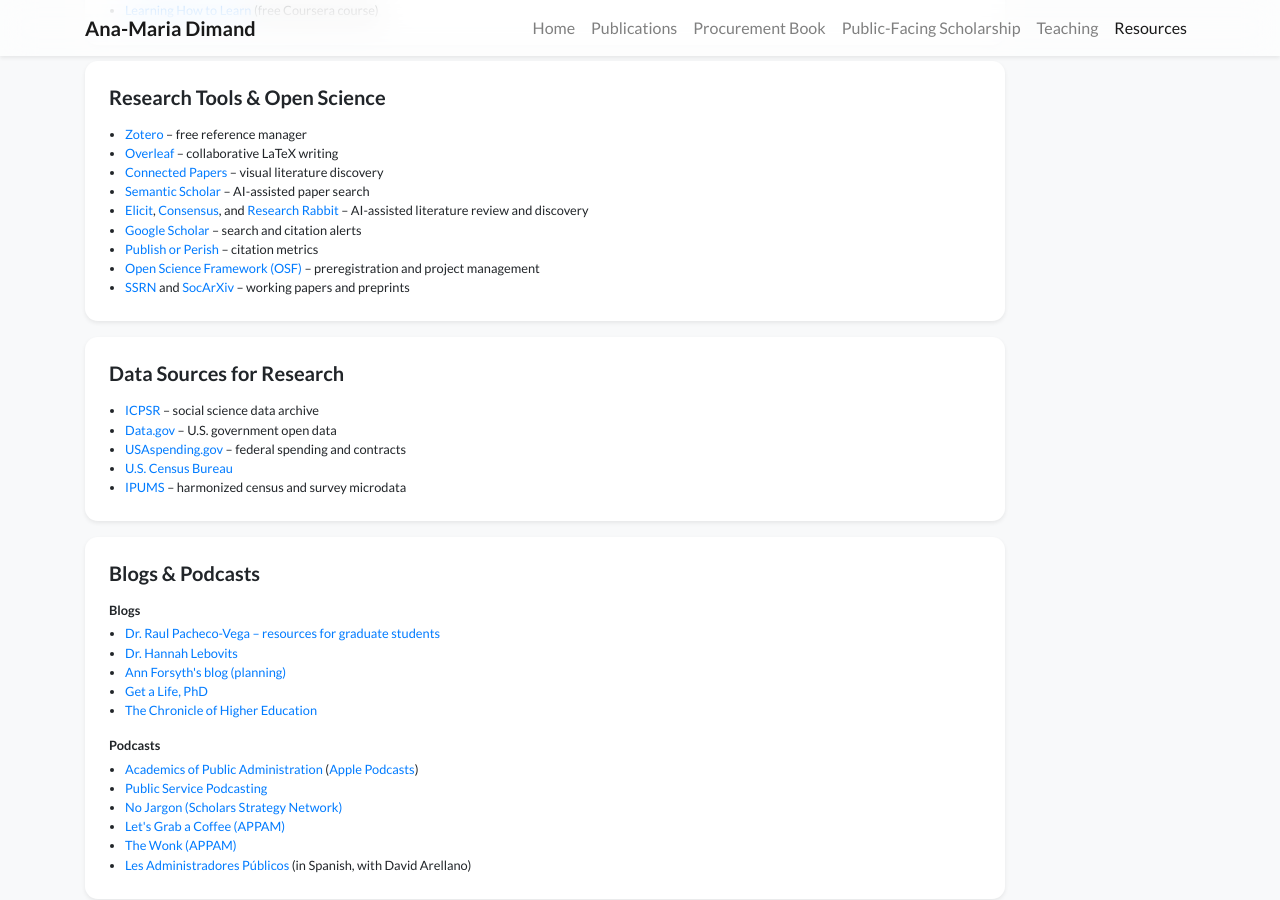
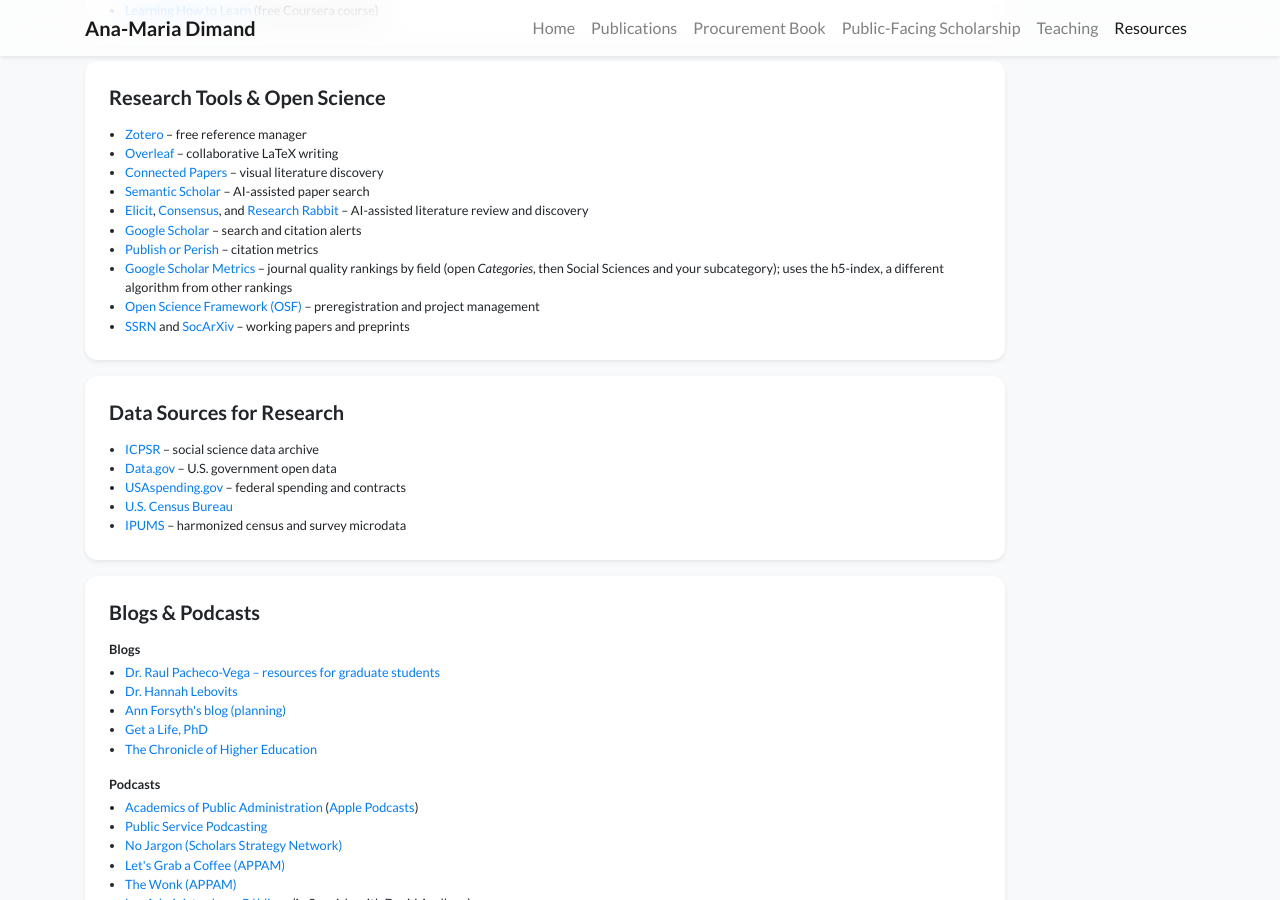
Before and after one commit to anamariadimand/anamariadimand.github.io, a Jekyll site: the page built from resources.html, in a window 1280 px wide and 900 px high, scrolled down 3402 px. Built offline with Jekyll 4.4.1, drawn with Linux system fonts in a browser that asks for light colours; nearby versions of some CDN libraries; a style sheet for code colours, icons or effects is not loaded.

Commit message:
Add Google Scholar Metrics to Research Tools
Co-Authored-By: Claude Opus 4.8 <noreply@anthropic.com>

```diff
--- a/resources.html
+++ b/resources.html
@@ -239,6 +239,7 @@ navbar_title: Resources
                     <li><a href="https://elicit.com" target="_blank">Elicit</a>, <a href="https://consensus.app" target="_blank">Consensus</a>, and <a href="https://www.researchrabbit.ai" target="_blank">Research Rabbit</a> &ndash; AI-assisted literature review and discovery</li>
                     <li><a href="https://scholar.google.com" target="_blank">Google Scholar</a> &ndash; search and citation alerts</li>
                     <li><a href="https://harzing.com/resources/publish-or-perish" target="_blank">Publish or Perish</a> &ndash; citation metrics</li>
+                    <li><a href="https://scholar.google.com/citations?view_op=top_venues&amp;hl=en" target="_blank">Google Scholar Metrics</a> &ndash; journal quality rankings by field (open <em>Categories</em>, then Social Sciences and your subcategory); uses the h5-index, a different algorithm from other rankings</li>
                     <li><a href="https://osf.io" target="_blank">Open Science Framework (OSF)</a> &ndash; preregistration and project management</li>
                     <li><a href="https://www.ssrn.com" target="_blank">SSRN</a> and <a href="https://osf.io/preprints/socarxiv" target="_blank">SocArXiv</a> &ndash; working papers and preprints</li>
                 </ul>
```
